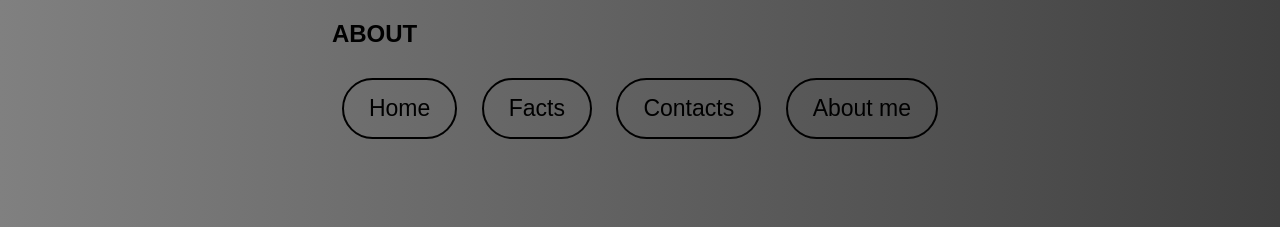
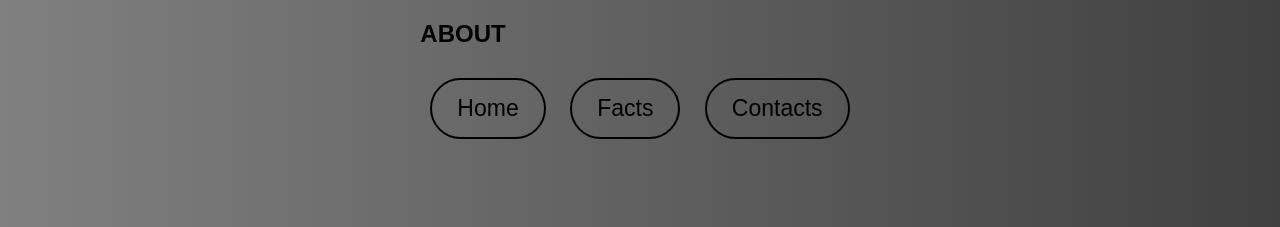
Before and after one commit to ani170501/anis_portfolio, a plain HTML site: page about.html in a window 1280 px wide. Shown: the top 227 px of the page. Drawn offline with nearby package versions, Linux system fonts and the light colour scheme; a script that the page names is missing.

Commit message:
Update about.html

```diff
--- a/about.html
+++ b/about.html
@@ -16,7 +16,6 @@
   <a href="index.html" class="">Home</a>
   <a href="facts.html" class="menu-link">Facts</a>
   <a href="contacts.html" class="menu-link">Contacts</a>
- <a href="about.html" class="menu-link">About me</a>
 </div>
 <script src="https://unpkg.com/aos@2.3.1/dist/aos.js"></script>
 
```
